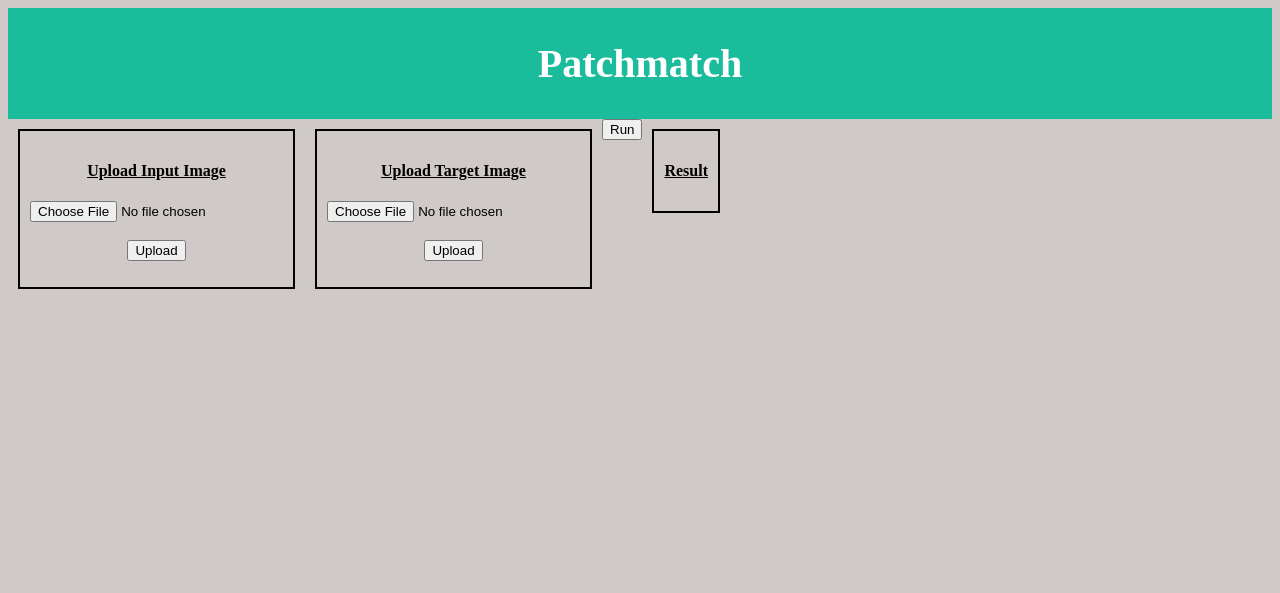
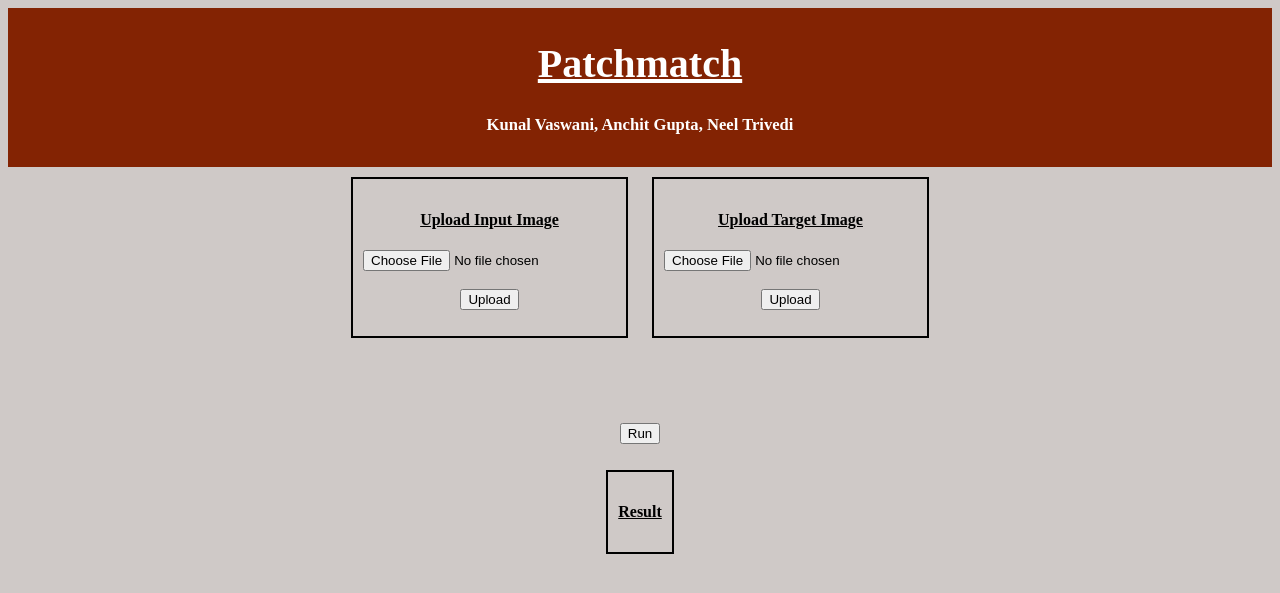
Before and after one commit to neel1998/DIP_Project_2019, a Flask app: page / in a window 1280 px wide. Shown: the top 593 px of the page. Run offline with Flask 2, Linux system fonts and the light colour scheme.

Commit message:
UI changes in Flask app

```diff
--- a/FlaskApp/templates/index.html
+++ b/FlaskApp/templates/index.html
@@ -6,7 +6,7 @@
 .header {
   padding: 5px;
   text-align: center;
-  background: #1abc9c;
+  background: #832303;
   color: white;
   font-size: 20px;
 }
@@ -21,10 +21,12 @@
 </style>
 <body bgcolor="#cfc9c7">
 <div class="header">
-	<h1>Patchmatch</h1>
+	<h1><u>Patchmatch</u></h1>
+  <h5>Kunal Vaswani, Anchit Gupta, Neel Trivedi</h5>
 </div>
 
-<div class="imagebox" style="float: left;">
+<div style="margin: auto;text-align: center;">
+    <div class="imagebox">
         <h4><u>Upload Input Image</u></h4>
         <form enctype="multipart/form-data" action="/upload1" method="post">
             <input id="image-file" type="file" name = "file" />
@@ -37,7 +39,7 @@
         </form>
     </div>
 
-<div class="imagebox" style="float: left;">
+    <div class="imagebox">
         <h4><u>Upload Target Image</u></h4>
         <form enctype="multipart/form-data" action="/upload2" method="post">
             <input id="image-file" type="file" name = "file" />
@@ -50,27 +52,22 @@
         </form>
     </div>
 
-<form action="/get_results"  style="float: left;">
+    <form action="/get_results"  style="margin-top: 75">
       	<input type="submit" value="Run" onclick="process()">
     </form>
 
     <div class="imagebox">
       <h4><u>Result</u></h4>
       {% if res != null %}
-<img id="img1" src = {{ res }} width=300></img>
-<script type="text/javascript">hide_process();</script>>
+          <img id="res_img" src = {{ res }} width=300></img>
       {% endif %}
     </div>
-
-<br>
-<img src ='./static/processing.gif' id ="process_gif" style = "visibility: hidden;margin-left: auto;margin-right: auto;" width=50>
+</div>
 </body>
 <script type="text/javascript">
+
   function process() {
-		document.getElementById("process_gif").style.visibility = "visible";
-	}
-	function hide_process() {
-		document.getElementById("process_gif").style.visibility = "hidden";
+		document.getElementById("res_img").src = './static/processing.gif';
 	}
 </script>
 </html>
```
Lines whose indentation alone changed are shown as unchanged.
